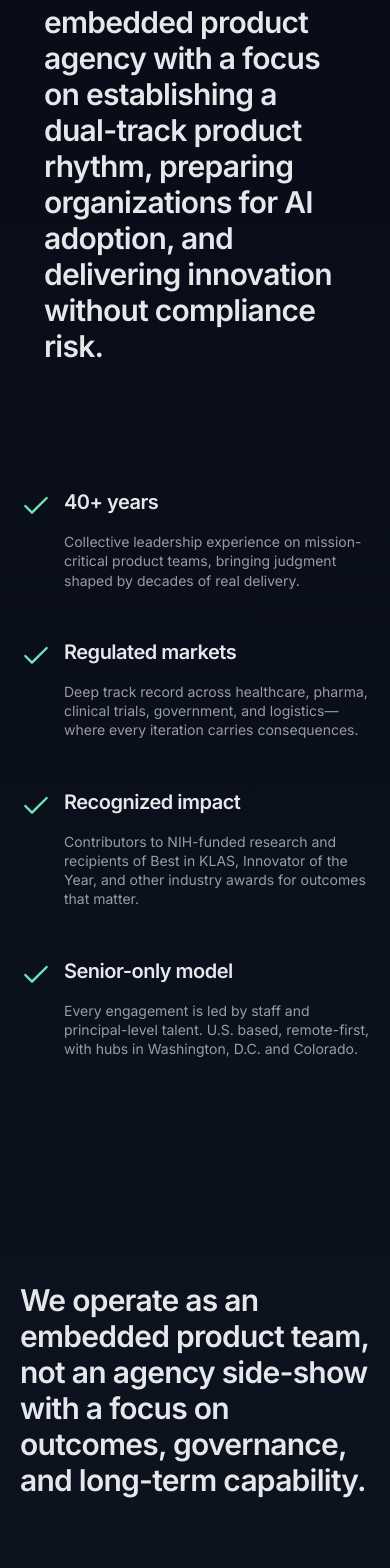
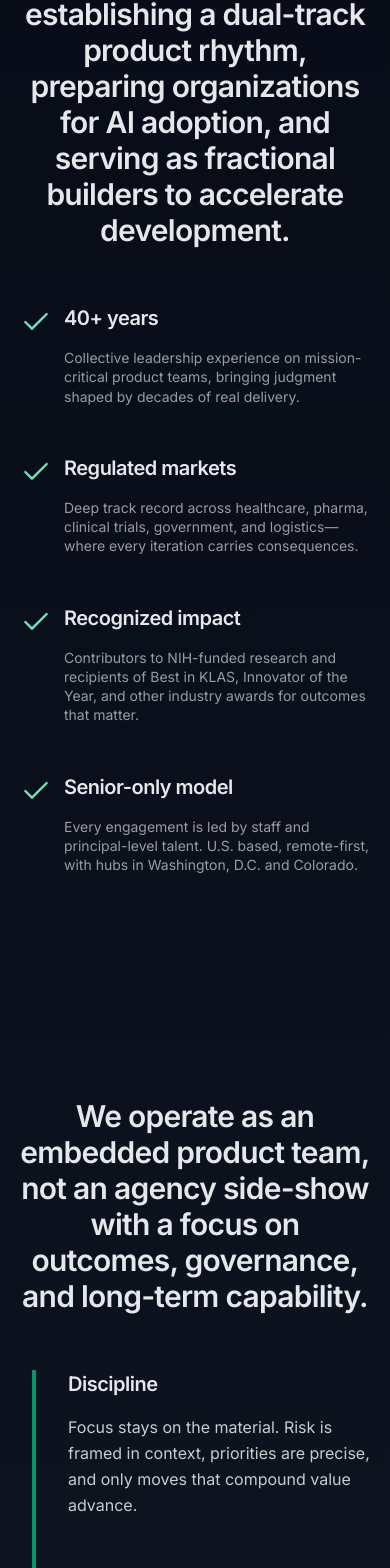
Before and after one commit to pitchnine/pitchnine, a SvelteKit app: page /about in a window 390 px wide. Shown: the part 1332-2900 px from the top of the page. Built offline with nearby package versions, Linux system fonts and the light colour scheme; a web font is replaced by a local one.

Commit message:
fixed final mobile issues on about page

```diff
--- a/src/lib/components/Principles.svelte
+++ b/src/lib/components/Principles.svelte
@@ -97,7 +97,7 @@
 <section
   bind:this={sectionEl}
   aria-label="principles"
-  class="mx-auto max-w-7xl px-6 sm:px-8 py-10"
+  class="mx-auto max-w-7xl mt-14 md:mt-24"
 >
   <div class="relative mt-3">
     <!-- Track -->
--- a/src/lib/components/Team.svelte
+++ b/src/lib/components/Team.svelte
@@ -47,7 +47,7 @@
 	}
 </script>
 
-<div class="flex flex-col gap-32 md:flex-row md:justify-between p-3 md:p-0">
+<div class="flex flex-col gap-32 md:flex-row md:justify-between p-3 md:p-0 mt-14 md:mt-24">
 	{#each services as s}
 		<div class="md:max-w-xl">
 			<!-- Each person block -->
@@ -91,8 +91,8 @@
 
 			<!-- Bio-->
 
-			<div class="mt-12 text-center mx-auto">
-  <div class="h-1 w-12 mx-auto bg-amber-600/70 rounded-full mb-3"></div>
+			 <div class="h-1 w-12 mx-auto bg-amber-600/70 rounded-full mb-3 mt-9"></div>
+			<div class="mt-9 text-center mx-auto">
         <p class="body text-balance">
     {s.profile}
   </p>
--- a/src/routes/+page.svelte
+++ b/src/routes/+page.svelte
@@ -109,9 +109,9 @@ Case studies or proof in the work
 <!--About us -->
 <section class="mx-auto max-w-7xl my-56 md:my-80 flex justify-center items-center flex-col">
 	<h2 class="h2 text-center mb-8">Veteran judgement.</h2>
-	<p class="body text-center max-w-4xl mb-12">
-		At Pitch Nine, our cofounders spent their careers inside critical organizations, not on the sidelines. We’ve built and piloted innovation, proven them in the field, and integrated the winners into mainline products — all within HIPAA-regulated, SOC 1, and ISO 27001 environments. We know how to advance what matters without the theater of experimentation.
-	</p>
+	  <p class="body text-center max-w-4xl mb-9">
+    We built products inside hospitals, insurers, and global supply chains and have shipped award-winning products under HIPAA, SOC 1, and ISO 27001. We plug into your team, turn backlog into AI-enabled delivery, and produce outcomes that withstand audits, customers, and the board.
+  </p>
 
 	<div class="flex justify-center">
 		<a href="/about" data-cta="primary" class="primary-cta">
--- a/src/routes/about/+page.svelte
+++ b/src/routes/about/+page.svelte
@@ -34,29 +34,30 @@
 const principles = [
   {
     title: 'Discipline',
-    desc: 'Focus stays on what is material. Risk is framed in context, priorities are defined with precision, and only moves that matter are advanced.'
+    desc: 'Focus stays on the material. Risk is framed in context, priorities are precise, and only moves that compound value advance.'
   },
   {
     title: 'Governance',
-    desc: 'Innovation runs under control. Pilots stay off the main line, bounded by guardrails, audit trails, and explicit graduation criteria.'
+    desc: 'Innovation runs under control. Initiatives stay off the mainline until proven—bound by guardrails, audit trails, explicit graduation criteria, and AI data/model governance.'
   },
   {
     title: 'Prioritization',
-    desc: 'Noise is stripped away to reveal signal. Requests resolve into a sequenced plan that surfaces dependencies, constraints, and expected return.'
+    desc: 'Noise is stripped to reveal signal. Requests resolve into a sequenced plan that surfaces dependencies, constraints, and expected return.'
   },
   {
     title: 'Evidence',
-    desc: 'Decisions demand proof. Demonstrations are not enough; evaluation harnesses and measurable outcomes determine what advances.'
+    desc: 'Decisions demand proof. Demos aren’t enough to prove value and instead we leverage evaluation harnesses, telemetry, and customer signals (including AI quality metrics) determine what advances.'
   },
   {
     title: 'Rigor',
-    desc: 'Compliance and customer experience advance together. Solutions are built to withstand audit and deliver value without compromise.'
+    desc: 'Compliance and experience advance together. Solutions are built to withstand audits with privacy-by-design, security reviews, and AI safety checks all without compromising value or speed.'
   },
   {
     title: 'Transferability',
-    desc: 'Capability outlasts the engagement. Artifacts, enablement, and operating rituals remain in place to strengthen teams long after support concludes.'
+    desc: 'Capability outlasts the engagement. Artifacts, enablement, and operating rituals remain so teams can run and continue scaling the product and work without us.'
   }
 ];
+
 
 export const load = async () => {
   return {
@@ -76,14 +77,14 @@ export const load = async () => {
 
 <section class="mx-auto max-w-7xl my-56 md:my-80">
   <!-- Hero / Philosophy -->
-  <header class="mx-auto w-full md:max-w-7xl px-6 sm:px-8 pt-20 pb-16">
-    <h2 class="h2 mb-6">
-      Pitch Nine is an embedded product agency with a focus on establishing a dual-track product rhythm, preparing organizations for AI adoption, and delivering innovation without compliance risk.
+  <header class="mx-auto max-w-7xl">
+    <h2 class="h2 mb-6 text-center md:text-left">
+      Pitch Nine is an embedded product agency with a focus on establishing a dual-track product rhythm, preparing organizations for AI adoption, and serving as fractional builders to accelerate development.
     </h2>
   </header>
 
   <!-- Proof / Stats -->
-    <div class="mt-9 md:mt-12 mb-12 md:mb-32 grid grid-cols-1 sm:grid-cols-2 justify-between max-w-7xl mx-auto gap-12 md:gap-20">
+    <div class="mt-14 md:mt-24 mb-12 md:mb-32 grid grid-cols-1 sm:grid-cols-2 justify-between max-w-7xl mx-auto gap-12 md:gap-20">
     {#each stats as s}
       <div class="text-left">
         <div class="flex items-start gap-3">
@@ -103,7 +104,7 @@ export const load = async () => {
 
   <!-- Principles grid -->
 <section aria-label="principles" class="mx-auto max-w-7xl my-56 md:my-80">
-  <h2 class="h2 mb-12">
+  <h2 class="h2 mb-12 text-center md:text-left">
       We operate as an embedded product team, not an agency side-show with a focus on outcomes, governance, and long-term capability.
     </h2>
   <Principles {principles} />
@@ -112,7 +113,7 @@ export const load = async () => {
   <!-- Founders -->
 <section class="mx-auto max-w-7xl my-56 md:my-80">
   <h2 class="h2 mb-24 text-center">
-      Fast when it counts and safe where it matters, we have decades of experience turning hypotheses into validated, viable products.
+      Fast when it counts, and safe where it matters, we have decades of experience turning hypotheses into validated, viable products.
     </h2>
   <Team />
 </section>
```
